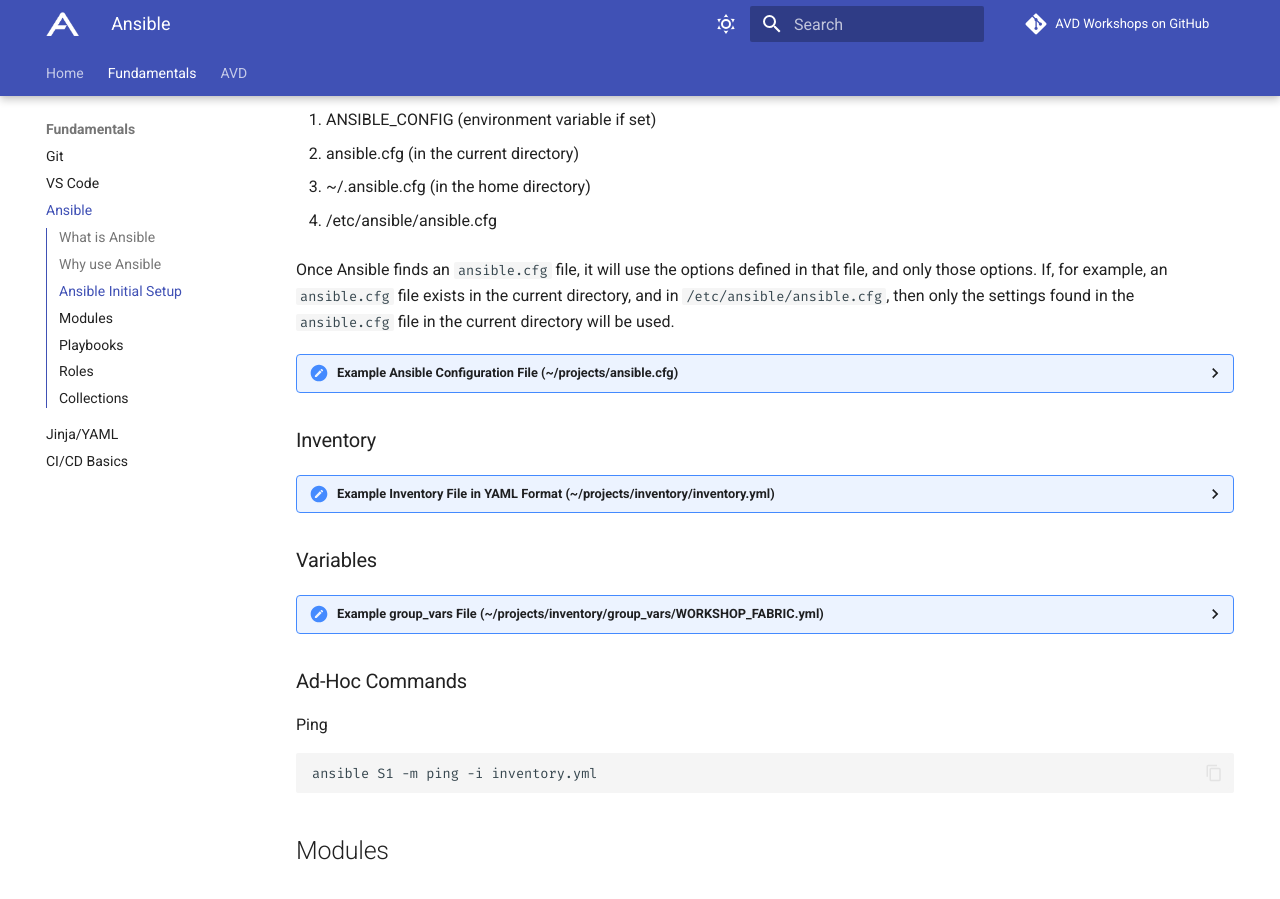
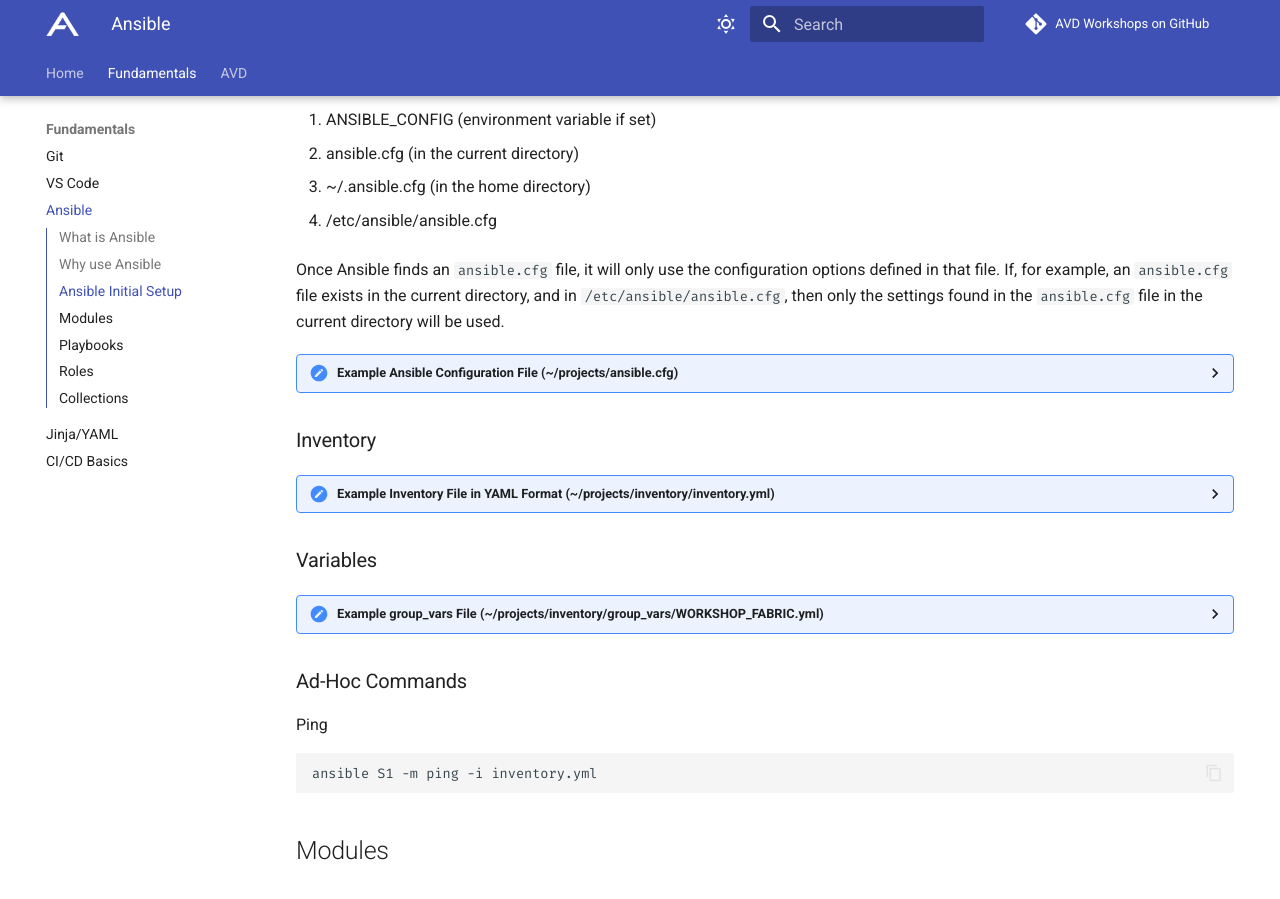
Before and after one commit to aristanetworks/avd-workshops, an MkDocs documentation site: the page built from workshops/ansible.md, in a window 1280 px wide and 900 px high, scrolled down 2159 px. Built offline with MkDocs 1.6.1 and Material for MkDocs 9.7.7, drawn with Linux system fonts in a browser that asks for light colours; comment, search, counter and statistics services are not loaded.

Commit message:
ansible content updates

````diff
--- a/workshops/ansible.md
+++ b/workshops/ansible.md
@@ -73,7 +73,7 @@
 
 4. /etc/ansible/ansible.cfg
 
-Once Ansible finds an `ansible.cfg` file, it will use the options defined in that file, and only those options. If, for example, an `ansible.cfg` file exists in the current directory, and in `/etc/ansible/ansible.cfg`, then only the settings found in the `ansible.cfg` file in the current directory will be used.
+Once Ansible finds an `ansible.cfg` file, it will only use the configuration options defined in that file. If, for example, an `ansible.cfg` file exists in the current directory, and in `/etc/ansible/ansible.cfg`, then only the settings found in the `ansible.cfg` file in the current directory will be used.
 
 ??? eos-config annotate "Example Ansible Configuration File (~/projects/ansible.cfg)"
     ```apache
````
